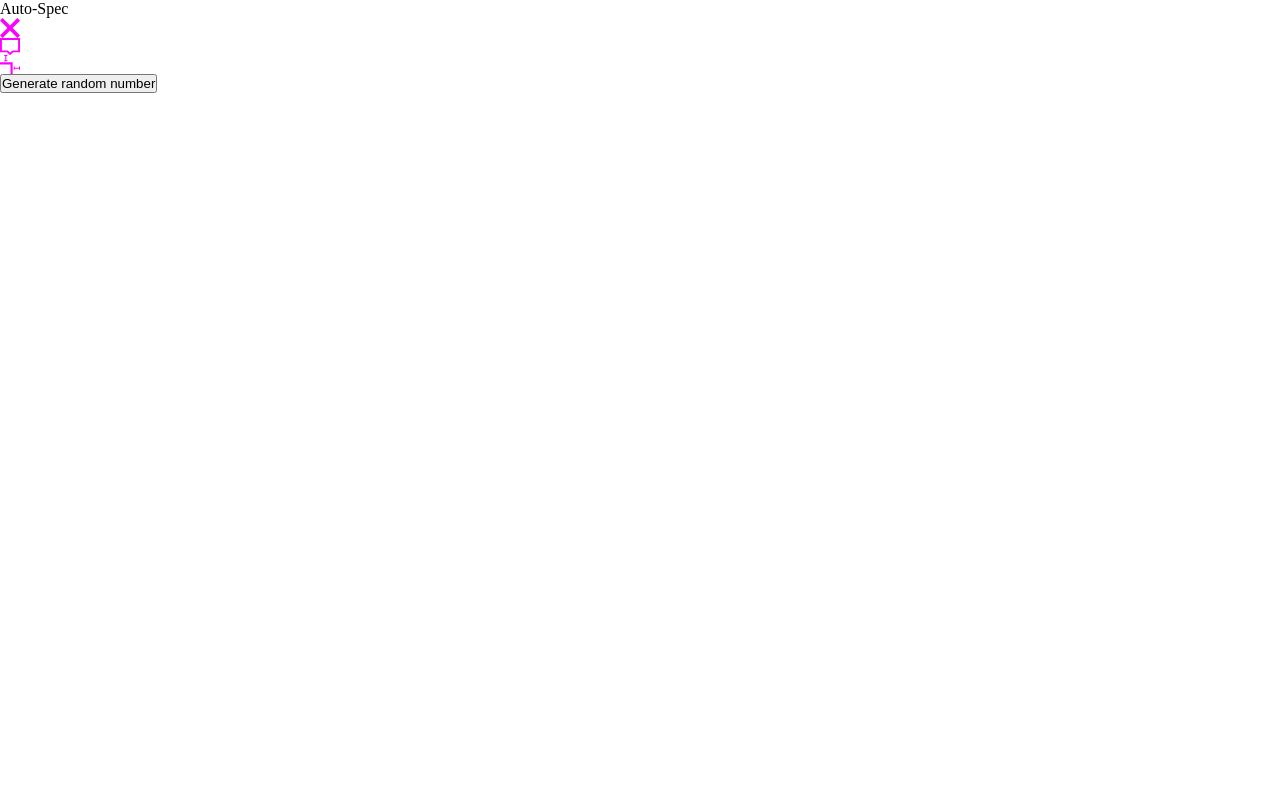
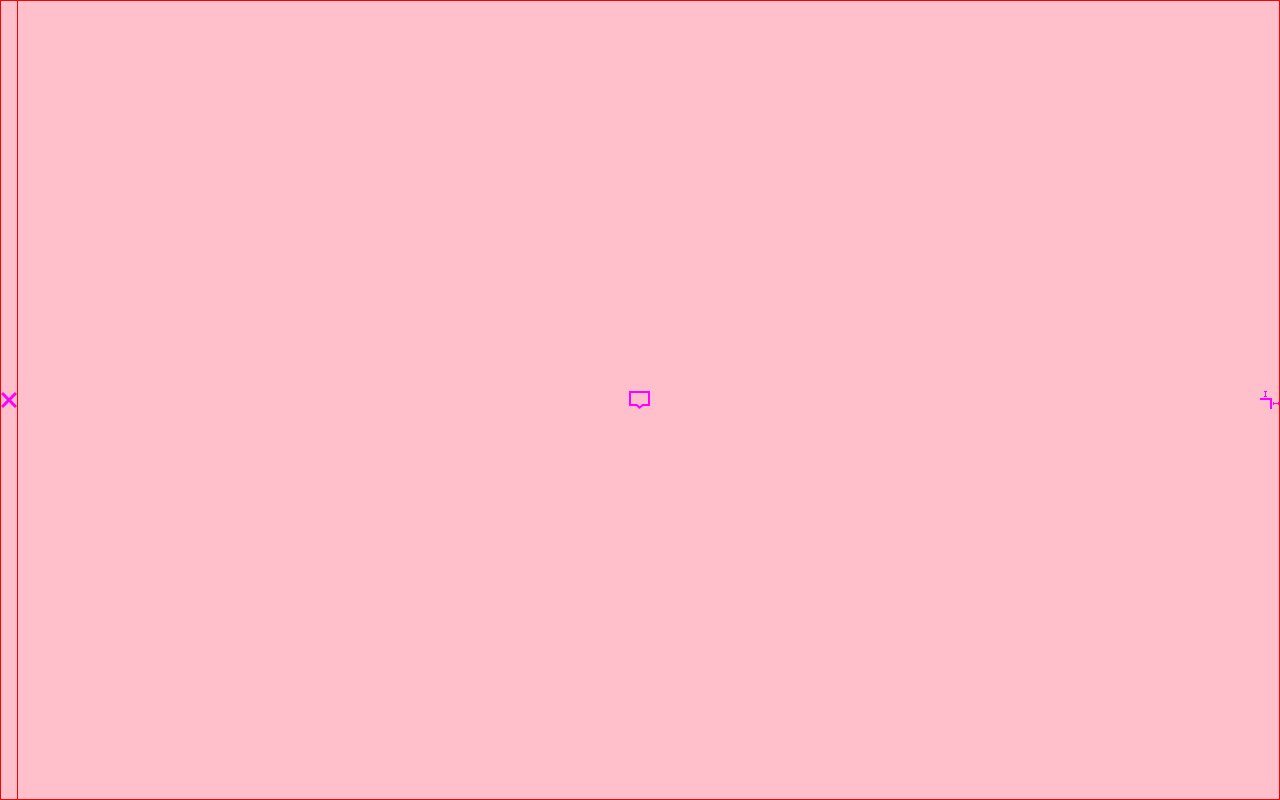
Before and after one commit to linkedinlabs/sketch-auto-spec, a website: page resources/webview.html in a window 1280 px wide. Drawn offline with Linux system fonts and the light colour scheme.

Commit message:
gui - initial layout structure/styling

```diff
--- a/resources/style.css
+++ b/resources/style.css
@@ -1,6 +1,7 @@
 /* some default styles to make the view more native like */
-
 html {
+  width: 100%;
+  height: 100%;
   box-sizing: border-box;
   background: transparent;
 
@@ -37,12 +38,73 @@ button {
   outline: none;
 }
 
-.icon-holder {
-  display: block;
-  width: 20px;
+/* layout base */
+body {
+  width: 100%;
+  height: 100%;
+  background-color: #fff;
+  border: 1pt solid red;
 }
 
 svg {
+  display: block;
+  width: 100%;
+}
+
+.actions {
+  width: 100%;
+  height: 100%;
+  background: pink;
+}
+
+.actions ul {
+  display: flex;
+  justify-content: space-between;
+  align-items: center;
+  width: 100%;
+  height: 100%;
+  list-style-type: none;
+}
+
+.actions ul li.action {
+  display: flex;
+  align-items: center;
+  height: 100%;
+}
+
+.actions ul li.action-close {
+  border-right: 1pt solid red;
+}
+
+.actions li a {
+  display: block;
+  width: 16px;
+}
+
+.actions li.action-label a {
+  display: block;
+  width: 21px;
+}
+
+.actions li.action-measure a {
+  display: block;
+  width: 19px;
+}
+
+/* buttons */
+
+.actions ul li a .text {
+  border: 0;
+  clip: rect(1px, 1px, 1px, 1px);
+  clip-path: inset(100%);
+  height: 1px;
+  overflow: hidden;
+  padding: 0;
+  position: absolute;
+  width: 1px;
+}
+
+.actions a .icon {
   display: block;
   width: 100%;
 }
--- a/resources/webview.html
+++ b/resources/webview.html
@@ -6,35 +6,56 @@
   <link rel="stylesheet" href="./style.css">
 </head>
 <body>
-  Auto-Spec
-
-  <div class="icon-holder">
+  <nav class="actions">
+    <ul>
+      <li class="action action-close">
+        <a href="#close" role="button">
+          <span class="text" aria-label="Close">
+            Close
+          </span>
+          <span class="icon">
             <svg viewBox="0 0 10 10" class="icons-close">
-      <polygon fill="red" points="10 1.32 6.31 5 10 8.69 8.69 10 5 6.31 1.31 10 0 8.69 3.69 5 0 1.31 1.31 0 5 3.69 8.68 0 10 1.32" fill-rule="evenodd"/>
+              <polygon points="10 1.32 6.31 5 10 8.69 8.69 10 5 6.31 1.31 10 0 8.69 3.69 5 0 1.31 1.31 0 5 3.69 8.68 0 10 1.32" fill-rule="evenodd"/>
             </svg>
-  </div>
-
-  <div class="icon-holder">
+          </span>
+        </a>
+      </li>
+      <li class="action action-label">
+        <a href="#label" role="button">
+          <span class="text" aria-label="Label">
+            Label
+          </span>
+          <span class="icon">
             <svg viewBox="0 0 21 18" class="icons-label">
               <path d="M2,13H8.17l2.39,2.32L13.4,13H19V2H2ZM0,0H21V15H14.11l-3.66,3L7.36,15H0Z"/>
             </svg>
-  </div>
-
-  <div class="icon-holder">
+          </span>
+        </a>
+      </li>
+      <li class="action action-measure">
+        <a href="#measure" role="button">
+          <span class="text" aria-label="Measure">
+            Measure
+          </span>
+          <span class="icon">
             <svg viewBox="0 0 19 18" class="icons-measure">
               <polygon points="12 18 10 18 10 9 0 9 0 7 12 7 12 18"/>
               <polygon points="6 5 7 5 7 6 4 6 4 5 5 5 5 1 4 1 4 0 7 0 7 1 6 1 6 5"/>
               <polygon points="14 13 14 14 13 14 13 11 14 11 14 12 18 12 18 11 19 11 19 14 18 14 18 13 14 13"/>
             </svg>
-  </div>
-
+          </span>
+        </a>
+      </li>
+    </ul>
+  </nav>
+<!--
   <div>
     <button id="button">
       Generate random number
     </button>
   </div>
   <div id="answer"></div>
-
+-->
 
   <!-- notice the "../" here. It's because webview.js will be compiled in a different folder -->
   <script src="../webview.js"></script>
--- a/resources/webview.js
+++ b/resources/webview.js
@@ -1,8 +1,8 @@
 /* eslint-disable no-undef */
 // disable the context menu (eg. the right click menu) to have a more native feel
-document.addEventListener('contextmenu', (e) => {
-  e.preventDefault();
-});
+// document.addEventListener('contextmenu', (e) => {
+//   e.preventDefault();
+// });
 
 // call the plugin from the webview
 document.getElementById('button').addEventListener('click', () => {
```
Lines whose indentation alone changed are shown as unchanged.
